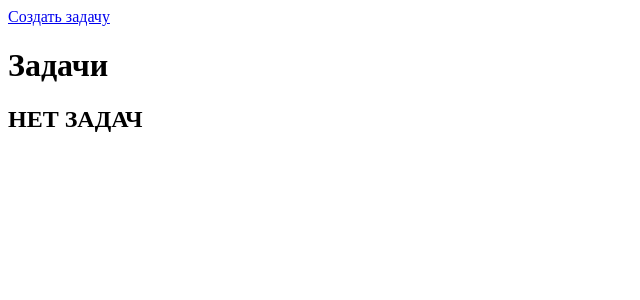
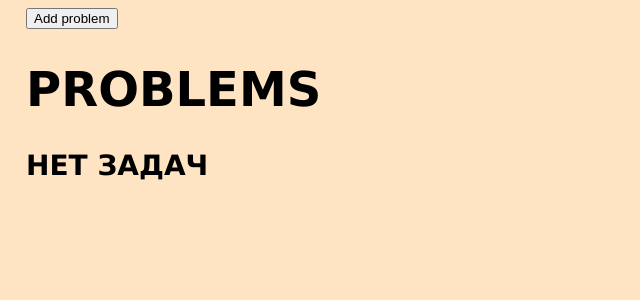
Before and after one commit to tilekbai/to_do_list, a Django app: page / in a window 1280 px wide. Shown: the top 300 px of the page, without its empty margins (0-640 px from the left). Run offline with Django 3.2, Linux system fonts and the light colour scheme; data that the repository does not hold is empty.

Commit message:
Создание "static/css/style.css"

```diff
--- /dev/null
+++ b/source/to_do_list/static/css/style.css
@@ -0,0 +1,32 @@
+body {
+    font-family: Verdana, Geneva, Tahoma, sans-serif;
+    background-color: bisque;
+    font-size: 16px;
+}
+
+h1 {
+    font-size: 48px;
+    text-transform: uppercase;
+    font-weight: bolder;
+}
+
+h2 {
+    font-size: 28px;
+    text-transform: uppercase;
+}
+
+p {
+    font-weight: bold;
+    font-size: 20px;
+}
+
+a {
+    color: blue;
+    font-size: 16px;
+    font-weight: bold;
+}
+
+
+.container {
+    padding-left: 18px;
+}
--- a/source/to_do_list/templates/add_problem.html
+++ b/source/to_do_list/templates/add_problem.html
@@ -1,7 +1,9 @@
+{% load static %}
 <!DOCTYPE html>
 <html lang="en">
 <head>
     <meta charset="UTF-8">
+    <link rel="stylesheet" href="{% static 'css/style.css' %}">
     <title>Create</title>
 </head>
 <body>
@@ -15,7 +17,7 @@
     <label>Dead line:</label><br/>
     <input type="date" name="dead_line"/><br/>
     <br/>
-    <input type="submit" value="Send"/>
+    <input type="submit" value="Add problem"/>
 </form>
 </body>
 </html>
--- a/source/to_do_list/templates/index.html
+++ b/source/to_do_list/templates/index.html
@@ -6,12 +6,15 @@
     <meta name="viewport"
           content="width=device-width, user-scalable=no, initial-scale=1.0, maximum-scale=1.0, minimum-scale=1.0">
     <meta http-equiv="X-UA-Compatible" content="ie=edge">
+    <link rel="stylesheet" href="{% static 'css/style.css' %}">
     <title>Задачи</title>
 </head>
 <body>
 <div class="container">
-    <a href="/add">Создать задачу</a>
-    <h1>Задачи</h1>
+    <form action="/add" method="get">
+    <input type="submit" value="Add problem"/>
+    </form>
+    <h1>Problems</h1>
     {% if not problems %}
         <h2>НЕТ ЗАДАЧ</h2>
     {% endif %}
--- a/source/to_do_list/templates/problem_view.html
+++ b/source/to_do_list/templates/problem_view.html
@@ -1,3 +1,4 @@
+{% load static %}
 <!doctype html>
 <html lang="en">
 <head>
@@ -5,6 +6,7 @@
     <meta name="viewport"
           content="width=device-width, user-scalable=no, initial-scale=1.0, maximum-scale=1.0, minimum-scale=1.0">
     <meta http-equiv="X-UA-Compatible" content="ie=edge">
+    <link rel="stylesheet" href="{% static 'css/style.css' %}">
     <title>Problems</title>
 </head>
 <body>
```
